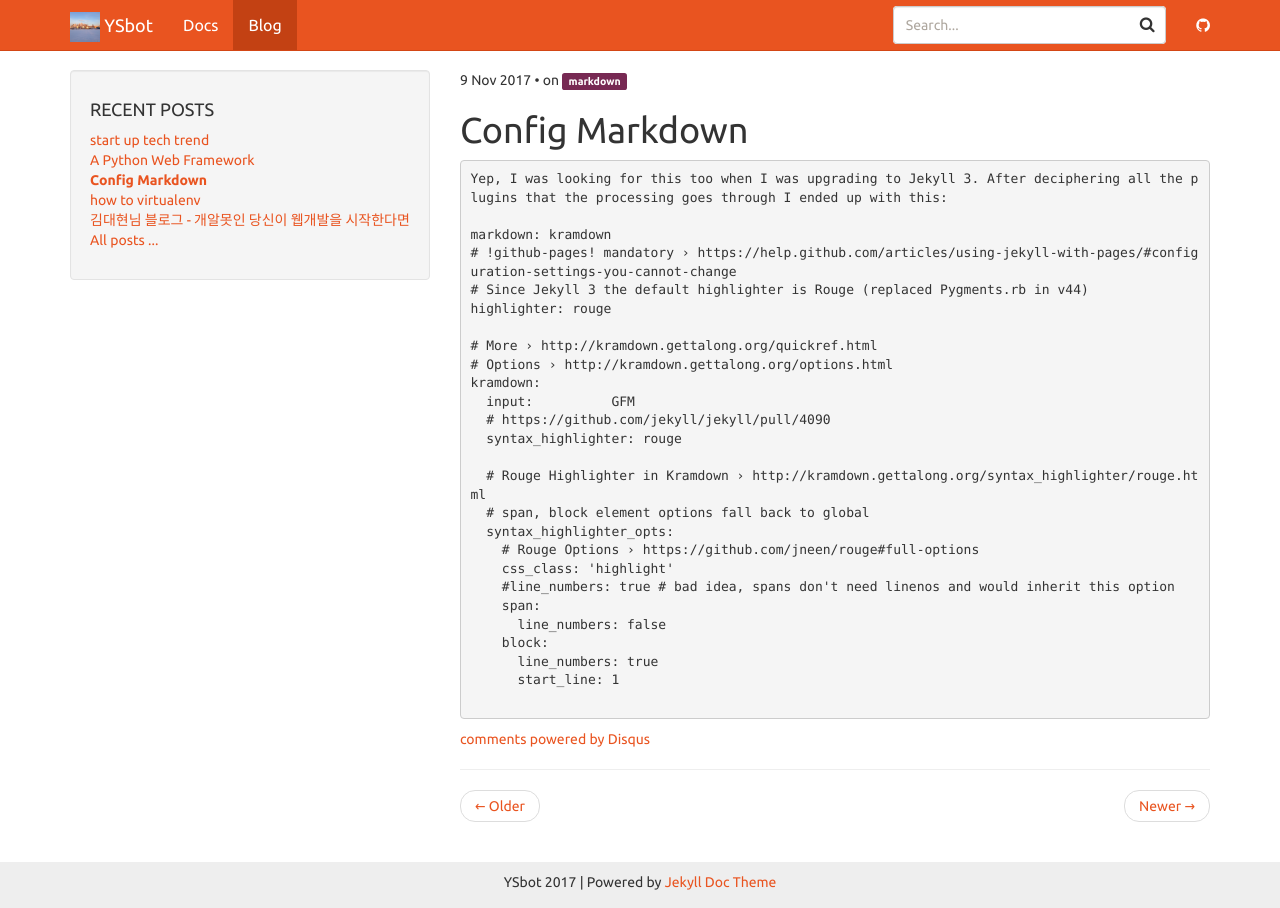
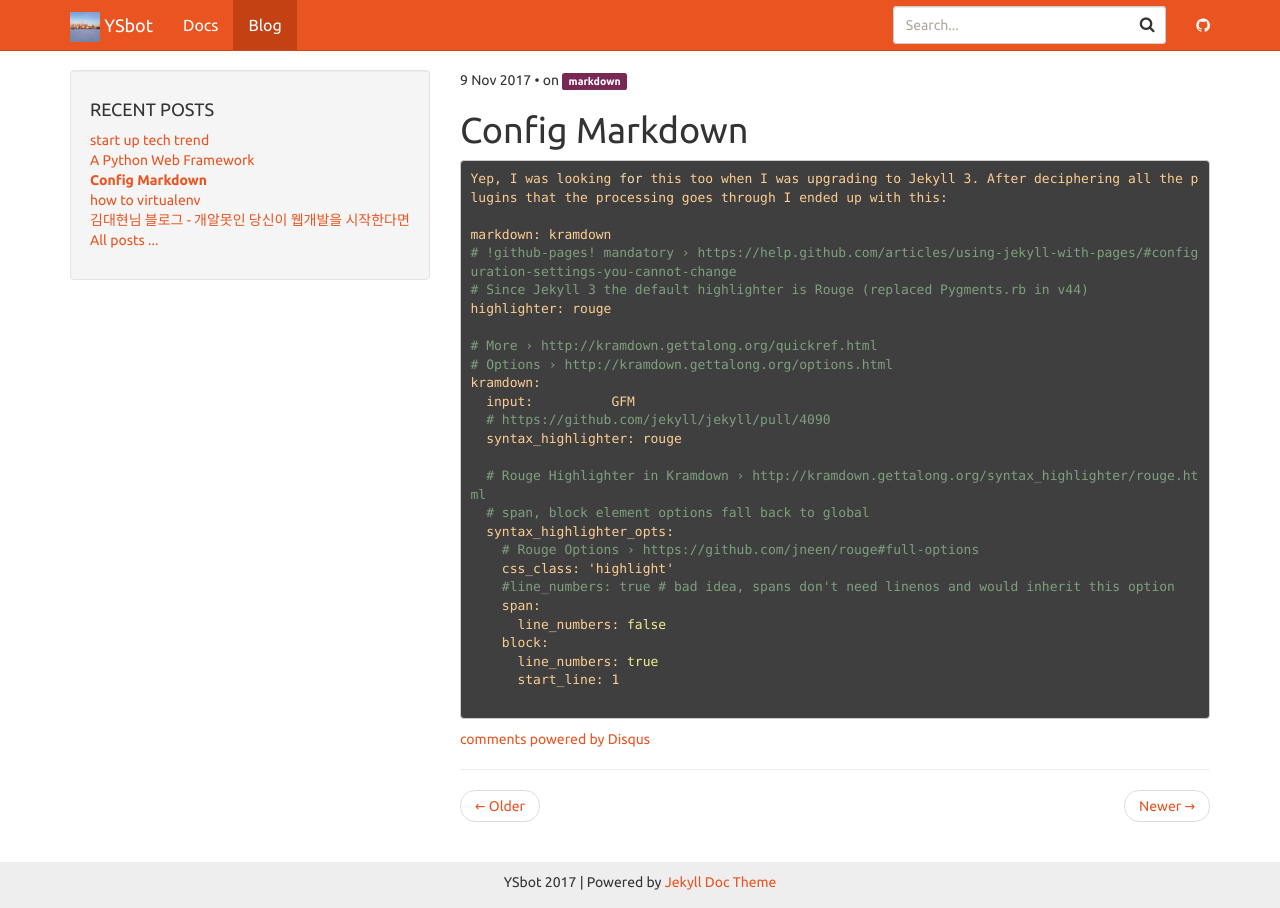
Before and after one commit to noyokim/yoseobmite.github.io, a Jekyll site: the page built from _posts/2017-11-09-config-markdown.md, in a window 1280 px wide. Built offline with Jekyll 4.4.1, drawn with Linux system fonts in a browser that asks for light colours; nearby versions of some CDN libraries; comment, search, counter and statistics services are not loaded.

Commit message:
Update 2017-11-09-config-markdown.md

````diff
--- a/_posts/2017-11-09-config-markdown.md
+++ b/_posts/2017-11-09-config-markdown.md
@@ -7,7 +7,7 @@ categories: [scrap]
 tags: [markdown]
 ---
 
-```no-highlight
+```bash
 Yep, I was looking for this too when I was upgrading to Jekyll 3. After deciphering all the plugins that the processing goes through I ended up with this:
 
 markdown: kramdown
````
